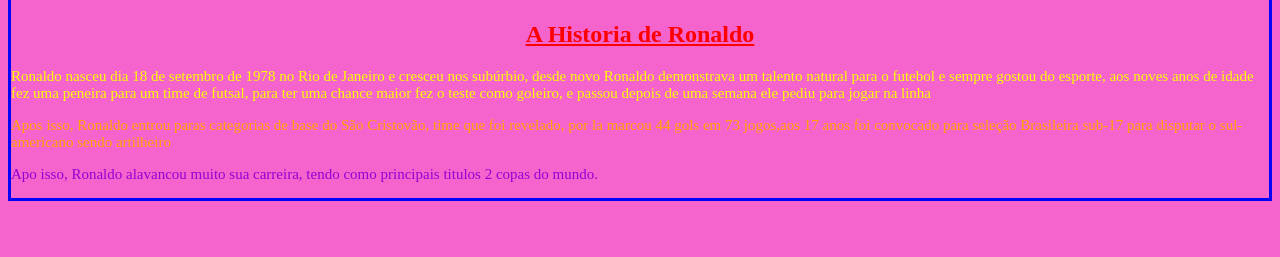
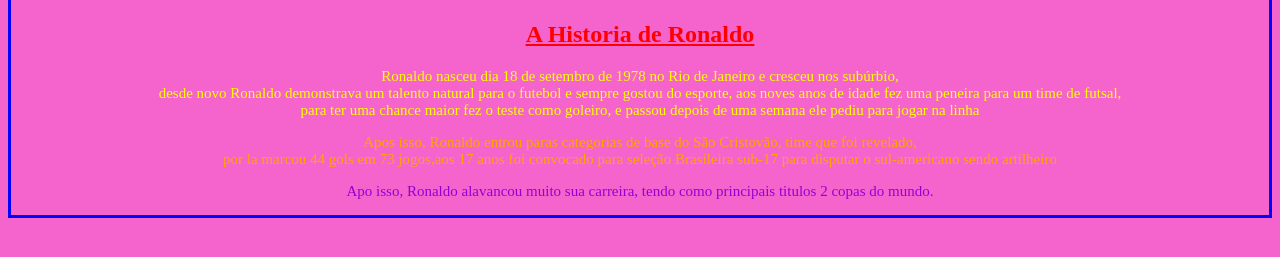
Before and after one commit to vinicius-Oliveira-dias/meuBlog1c, a plain HTML site: page index.html in a window 1280 px wide. Shown: the part 197-454 px from the top of the page. Drawn offline with Linux system fonts and the light colour scheme.

Commit message:
aplicação web

```diff
--- a/index.html
+++ b/index.html
@@ -19,7 +19,7 @@
             border: 3px solid blue;
         }
         p{
-            color: greenyellow;
+            text-align: center;
         }
         h2{
             text-align: center;
@@ -47,11 +47,11 @@
     <h1>Ronaldo, o Fenômeno</h1>
     <img src=img1.jpeg"/>
     <h2>A Historia de Ronaldo</h2>
-    <p id="p1">Ronaldo nasceu dia 18 de setembro de 1978 no Rio de Janeiro e cresceu nos subúrbio, desde novo Ronaldo
+    <p id="p1">Ronaldo nasceu dia 18 de setembro de 1978 no Rio de Janeiro e cresceu nos subúrbio,<br> desde novo Ronaldo
         demonstrava um talento natural para o futebol e sempre gostou do esporte, aos noves anos de idade fez uma
-        peneira para um time de futsal, para ter uma chance maior fez o teste como goleiro, e passou depois de uma
+        peneira para um time de futsal,<br> para ter uma chance maior fez o teste como goleiro, e passou depois de uma
         semana ele pediu para jogar na linha</p>
-    <p id="p2">Apos isso, Ronaldo entrou paras categorias de base do São Cristovão, time que foi revelado, por la marcou 44 gols
+    <p id="p2">Apos isso, Ronaldo entrou paras categorias de base do São Cristovão, time que foi revelado,<br> por la marcou 44 gols
         em 73 jogos,aos 17 anos foi convocado para seleção Brasileira sub-17 para disputar o sul-americano sendo
         artilheiro</p>
     <p id="p3">Apo isso, Ronaldo alavancou muito sua carreira, tendo como principais titulos 2 copas do mundo.</p>
```
